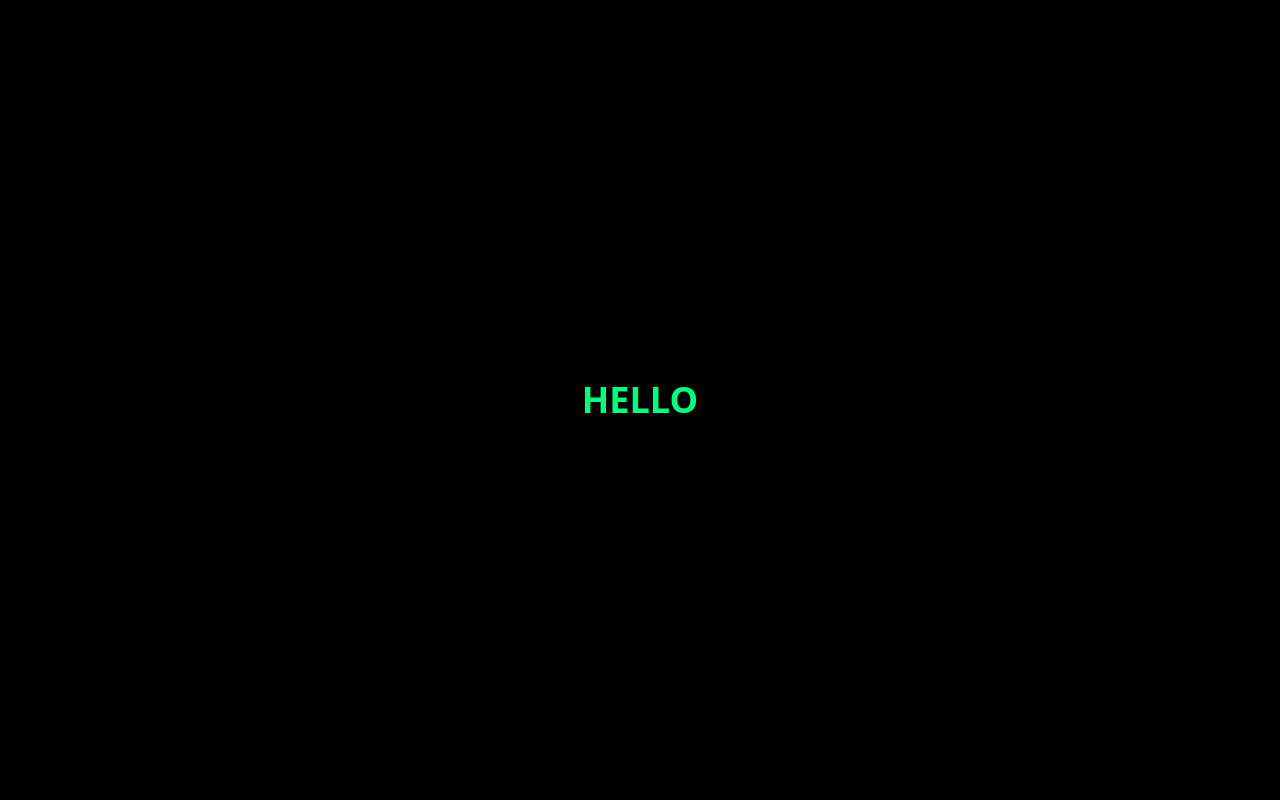
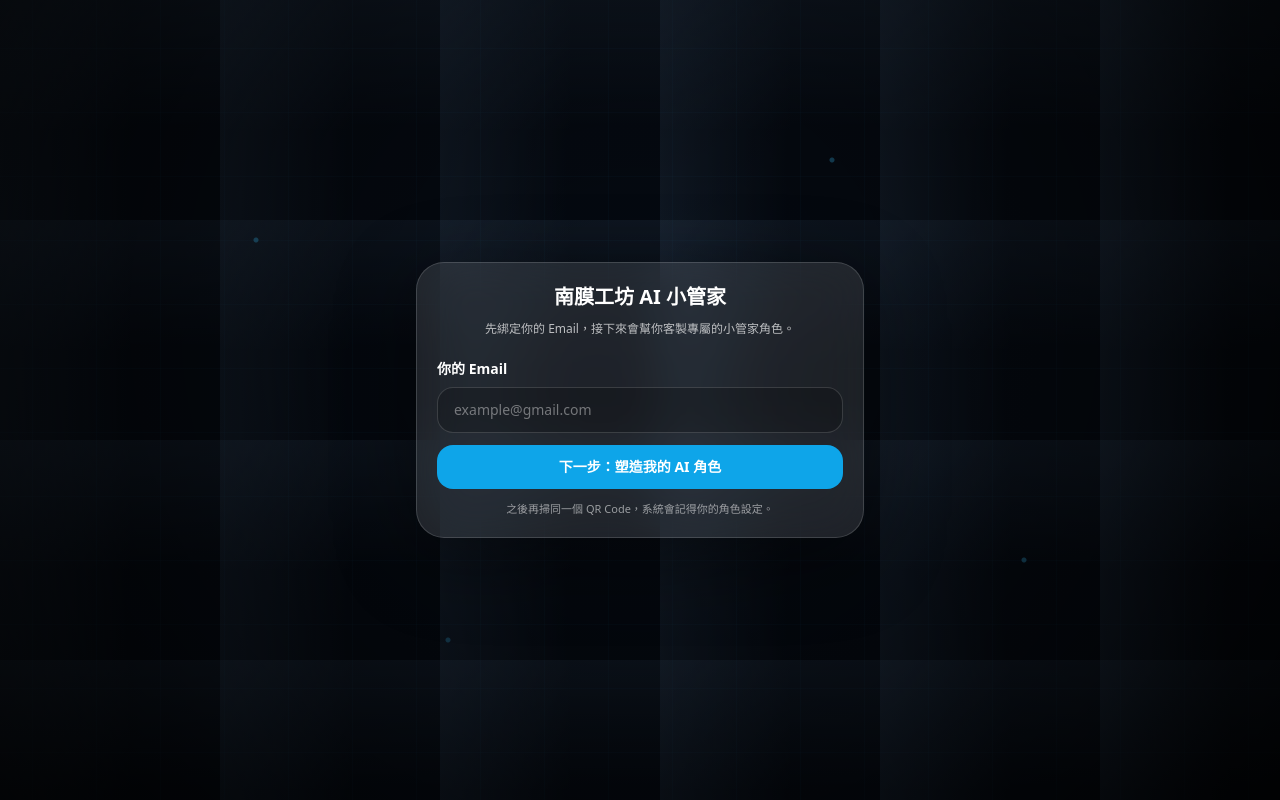
Before and after one commit to iven761001/ai-help, a Next.js app: page / in a window 1280 px wide. Built offline with nearby package versions, Linux system fonts and the light colour scheme.

Commit message:
Update page.js

```diff
--- a/app/page.js
+++ b/app/page.js
@@ -1,22 +1,20 @@
 "use client";
 
+import { useState } from "react";
+import TechBackground from "./components/global/TechBackground";
+import BindEmailScreen from "./components/screens/BindEmailScreen";
+
 export default function Page() {
+  const [email, setEmail] = useState("");
+
+  const onSubmit = (e) => {
+    e.preventDefault();
+    alert("email=" + email);
+  };
+
   return (
-    <div
-      style={{
-        position: "fixed",
-        inset: 0,
-        background: "#000",
-        color: "#00ff7f",
-        display: "flex",
-        alignItems: "center",
-        justifyContent: "center",
-        fontSize: 36,
-        fontWeight: 800,
-        zIndex: 2147483647
-      }}
-    >
-      HELLO
-    </div>
+    <TechBackground>
+      <BindEmailScreen email={email} setEmail={setEmail} onSubmit={onSubmit} />
+    </TechBackground>
   );
 }
```
